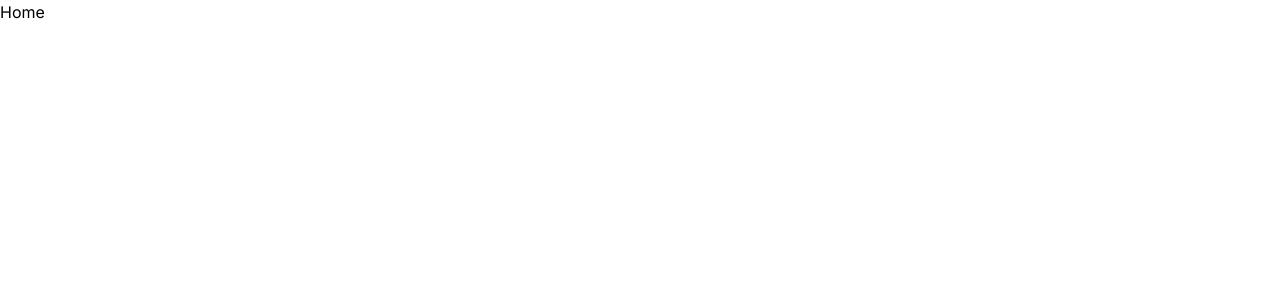
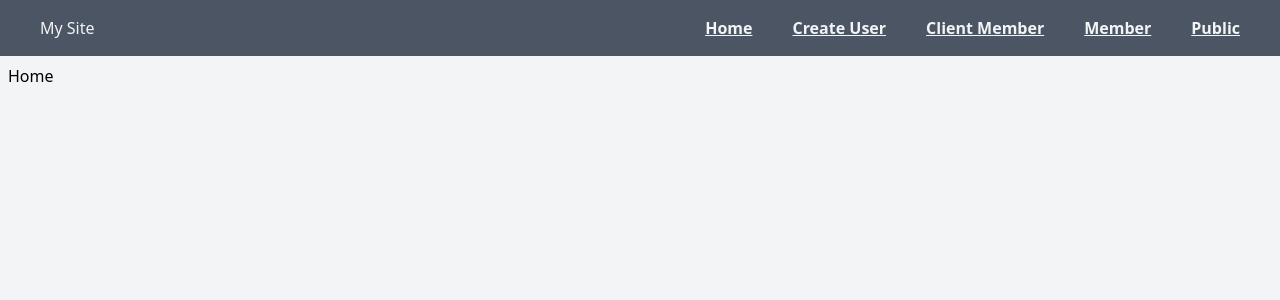
Before and after one commit to ZahraJiryaee/next-auth-role-based-security, a Next.js app: page / in a window 1280 px wide. Shown: the top 300 px of the page. Built offline with nearby package versions, Linux system fonts and the light colour scheme.

Commit message:
implemted navigation and add it to the layout

```diff
--- /dev/null
+++ b/app/(components)/Nav.jsx
@@ -0,0 +1,21 @@
+import Link from "next/link";
+import React from "react";
+
+const Nav = () => {
+  return (
+    <header className="bg-gray-600 text-gray-100">
+      <nav className="flex justify-between items-center w-full px-10 py-4">
+        <div>My Site</div>
+        <div className="flex gap-10">
+          <Link href={"/"}> Home</Link>
+          <Link href={"/CreateUser"}> Create User</Link>
+          <Link href={"/ClientMember"}>Client Member</Link>
+          <Link href={"/Member"}> Member</Link>
+          <Link href={"/Public"}> Public</Link>
+        </div>
+      </nav>
+    </header>
+  );
+};
+
+export default Nav;
--- a/app/layout.js
+++ b/app/layout.js
@@ -1,7 +1,5 @@
-import { Inter } from "next/font/google";
+import Nav from "./(components)/Nav";
 import "./globals.css";
-
-const inter = Inter({ subsets: ["latin"] });
 
 export const metadata = {
   title: "Create Next App",
@@ -11,7 +9,10 @@ export const metadata = {
 export default function RootLayout({ children }) {
   return (
     <html lang="en">
-      <body className={inter.className}>{children}</body>
+      <body className="bg-gray-100 ">
+        <Nav />
+        <div className="m-2">{children}</div>
+      </body>
     </html>
   );
 }
```
